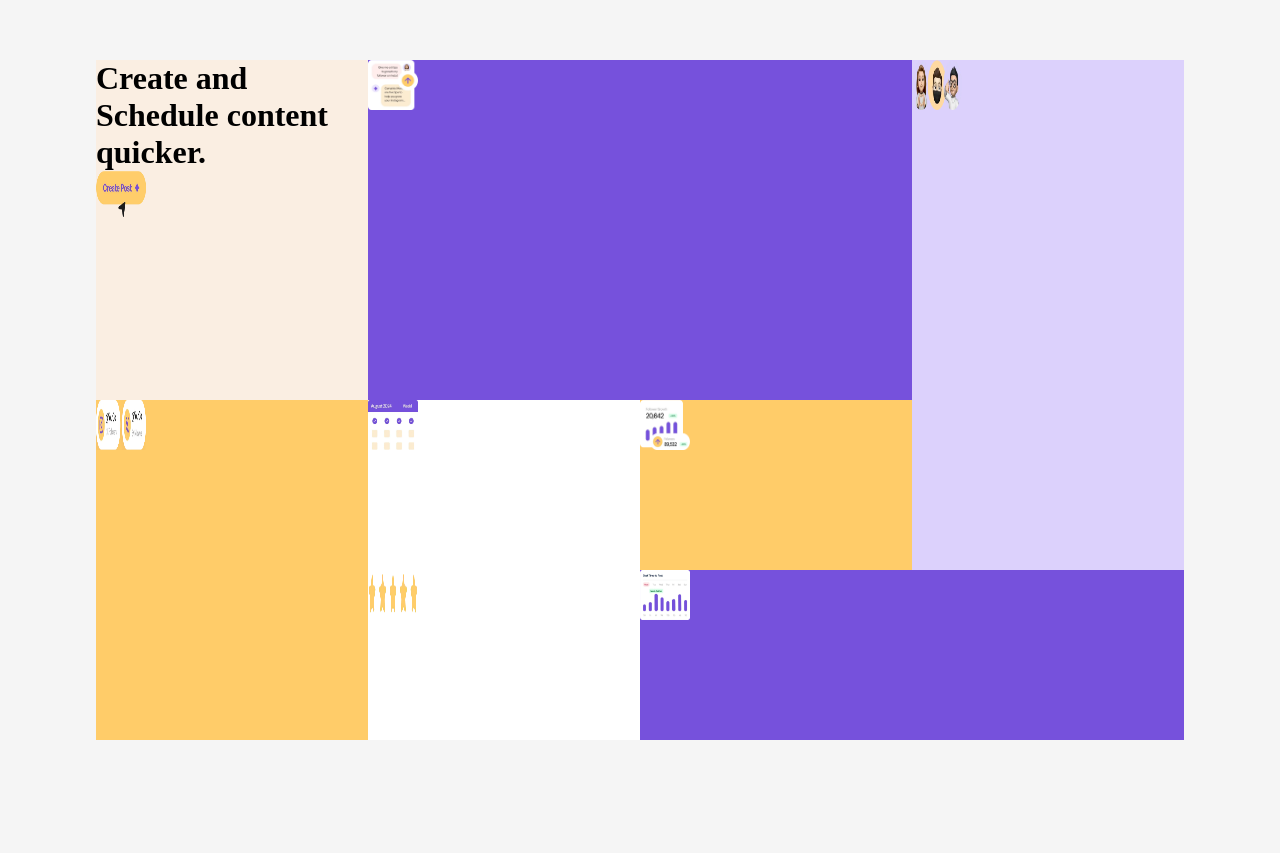
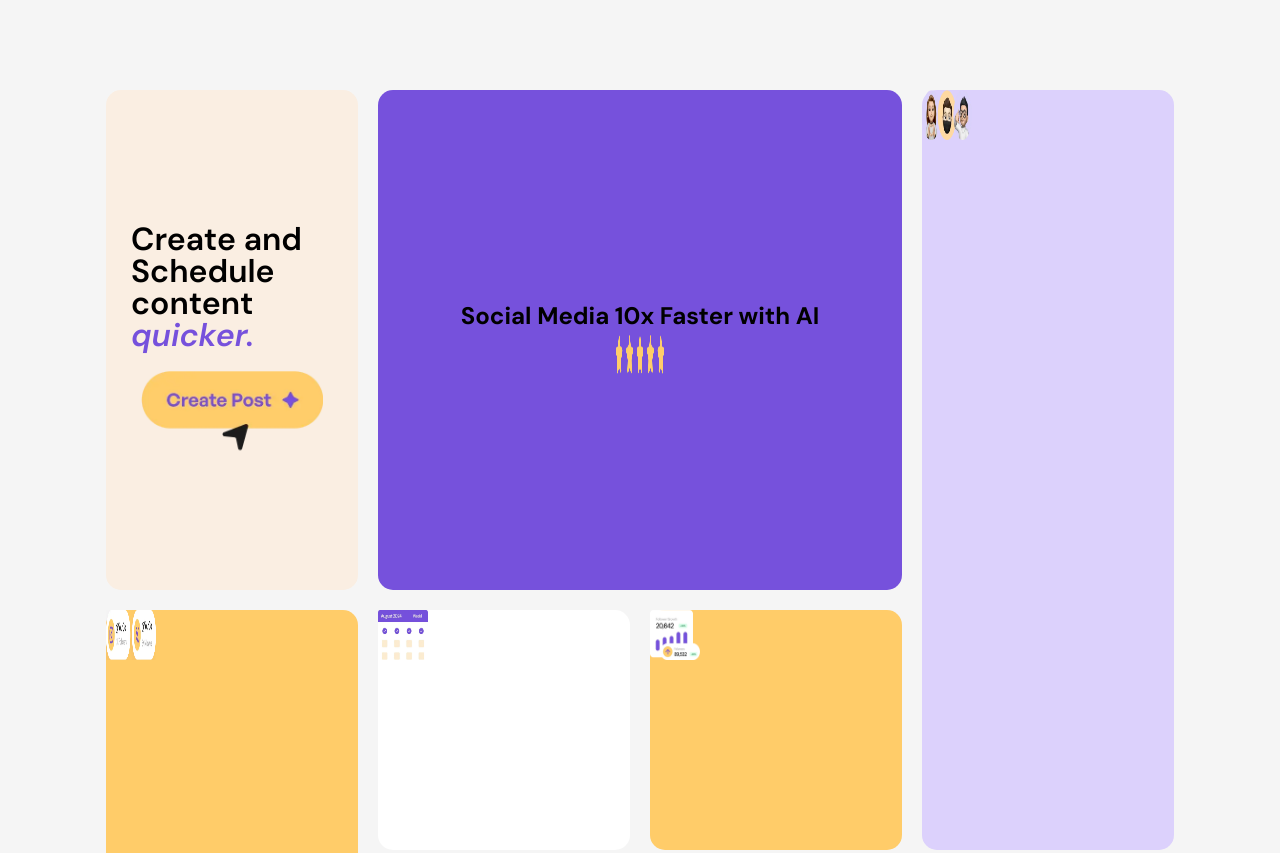
Before and after one commit to EvansKabubii/Bento-Grid, a plain HTML site: page index.html in a window 1280 px wide. Shown: the top 853 px of the page. Before the commit the page ends 800 px from the top, so only its background shows below. Drawn offline with Linux system fonts and the light colour scheme.

Commit message:
added changes to pic 1

```diff
--- a/Style.css
+++ b/Style.css
@@ -1,10 +1,11 @@
 * {
     box-sizing: border-box;
     margin: 0px;
+    font-family: "DM Sans";
 }
 
 body {
-    height: 100vh;
+    height: 150vh;
     background-color: #F5F5F5;
     display: flex;
     justify-content: center;
@@ -14,22 +15,50 @@ body {
 .container {
     /* overflow: hidden; */
     display: grid;
-    height: 85vh;
+    height: 130vh;
     width: 85vw;
     grid-template-columns:  repeat(4, 1fr);
     grid-template-rows:  repeat(4, 1fr);
+}
+
+.container div {
+    border-radius: 15px;
+    margin: 10px;
 }
 
 .pic1 {
     grid-row: span 2;
     grid-column: span 1;
     background-color: #FAEEE2;
+    display: flex;
+    flex-direction: column;
+    justify-content: center;
+    align-items: center;
+    padding: 25px;
+    line-height: 1;
+}
+
+.pic1 h1 {
+    font-weight: 600;
+}
+.pic1 span {
+    color: #7651DC;
+    font-style: italic;
+}
+.pic1 img{
+    width: 90%;
+    height: auto;
+    margin-top: 20px;
 }
 
 .pic2 {
     grid-row: span 2;
     grid-column: span 2;
     background-color: #7651DC;
+    display: flex;
+    flex-direction: column;
+    justify-content: center;
+    align-items: center;
 }
 
 .pic3 {
--- a/index.html
+++ b/index.html
@@ -1,6 +1,12 @@
 <!DOCTYPE html>
 <html lang="en">
   <head>
+    <link rel="preconnect" href="https://fonts.googleapis.com" />
+    <link rel="preconnect" href="https://fonts.gstatic.com" crossorigin />
+    <link
+      href="https://fonts.googleapis.com/css2?family=DM+Sans:ital,opsz,wght@0,9..40,100..1000;1,9..40,100..1000&display=swap"
+      rel="stylesheet"
+    />
     <link rel="stylesheet" href="Style.css" />
     <meta charset="UTF-8" />
     <meta name="viewport" content="width=device-width, initial-scale=1.0" />
@@ -9,11 +15,12 @@
   <body>
     <div class="container">
       <div class="pic1">
-        <h1>Create and Schedule content quicker.</h1>
+        <h1>Create and Schedule content <span>quicker.</span></h1>
         <img src="images/illustration-create-post.webp" alt="" />
       </div>
       <div class="pic2">
-        <img src="images/illustration-ai-content.webp" alt="" />
+        <h2>Social Media 10x Faster with AI</h2>
+        <img src="images/illustration-five-stars.webp" alt="" />
       </div>
       <div class="pic3">
         <img src="images/illustration-audience-growth.webp" alt="" />
```
Also changed, not shown: 1 other file.
